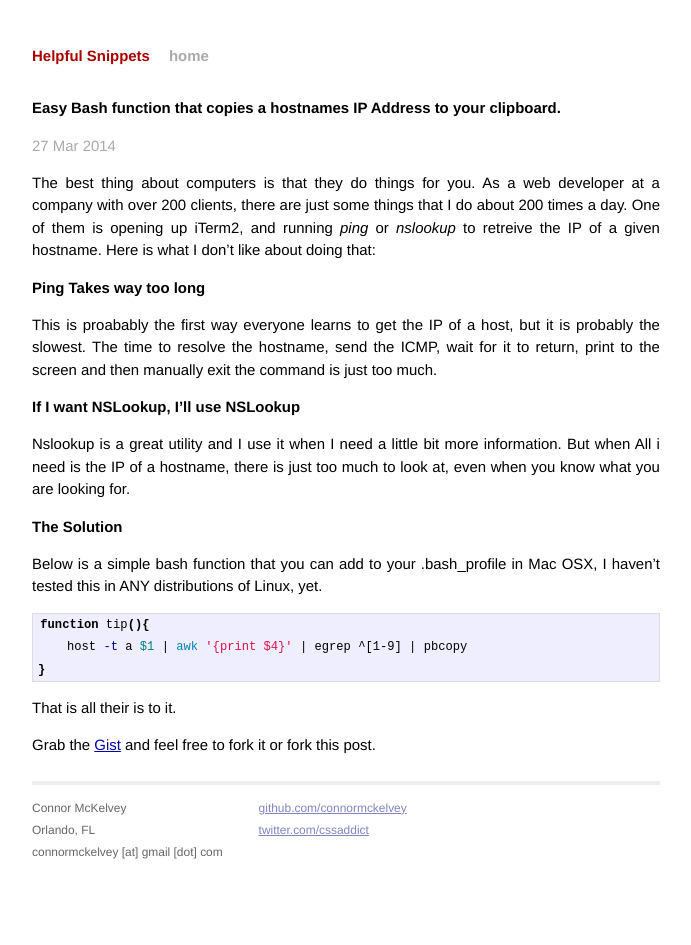
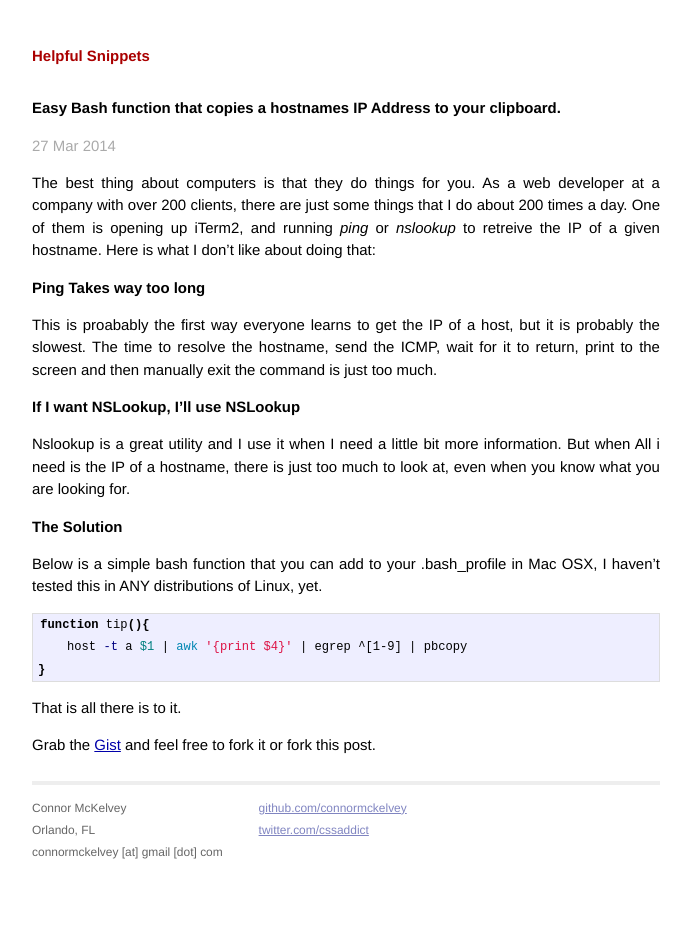
Before and after one commit to Helpful-Snippets/helpful-snippets.github.io, a Jekyll site: the page built from _posts/2014-03-27-quick-ip-address-bash-function.markdown, in a window 1280 px wide. Shown: the whole page, without its empty margins (294-985 px from the left). Built offline with Jekyll 4.4.1, drawn with Linux system fonts in a browser that asks for light colours; Markdown is read by kramdown in place of the engine named in the settings.

Commit message:
fixed typo

```diff
--- a/_layouts/default.html
+++ b/_layouts/default.html
@@ -18,7 +18,7 @@
         <div class="site">
           <div class="header">
             <h1 class="title"><a href="/">{{ site.name }}</a></h1>
-            <a class="extra" href="/">home</a>
+            <!-- <a class="extra" href="/">home</a> -->
           </div>
 
           {{ content }}
--- a/_posts/2014-03-27-quick-ip-address-bash-function.markdown
+++ b/_posts/2014-03-27-quick-ip-address-bash-function.markdown
@@ -22,7 +22,7 @@ function tip(){
 }
 {% endhighlight %}
 
-That is all their is to it.
+That is all there is to it.
 
 Grab the [Gist][theGist] and feel free to fork it or fork this post.
 
```
